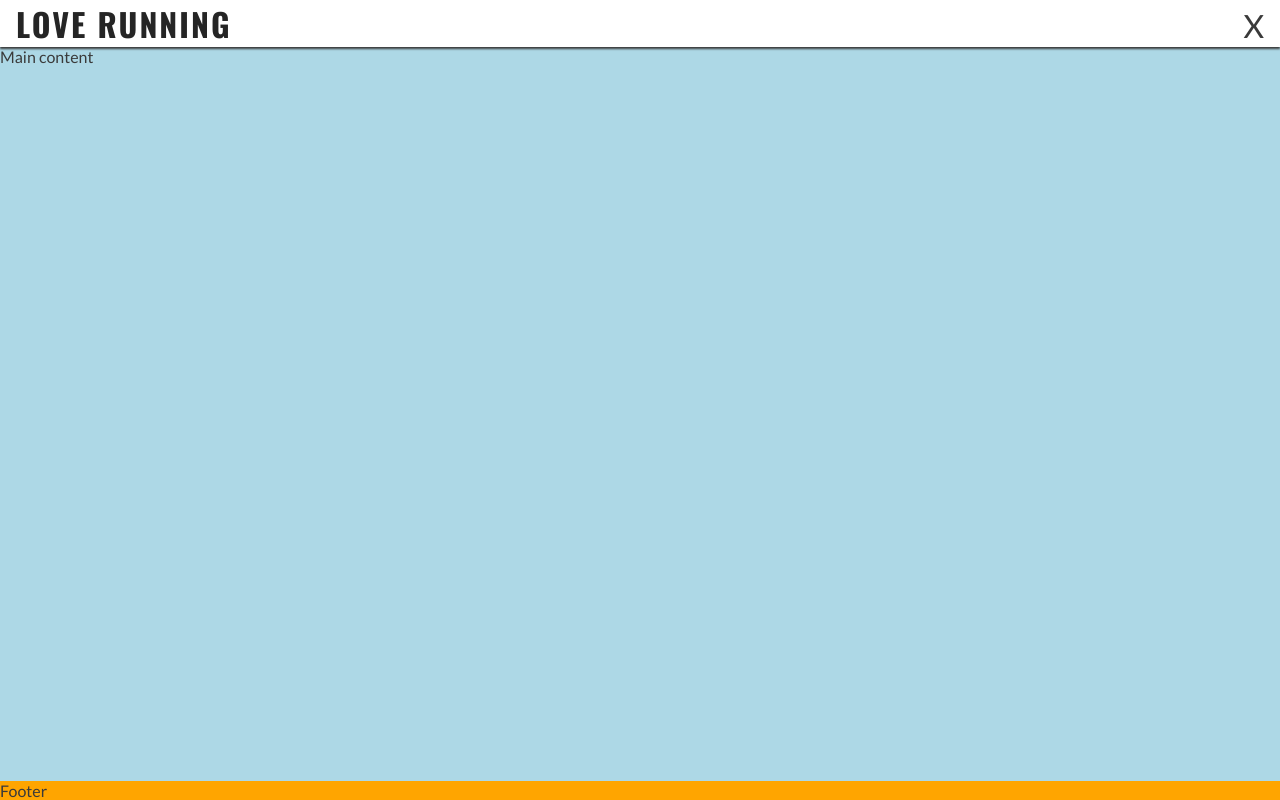
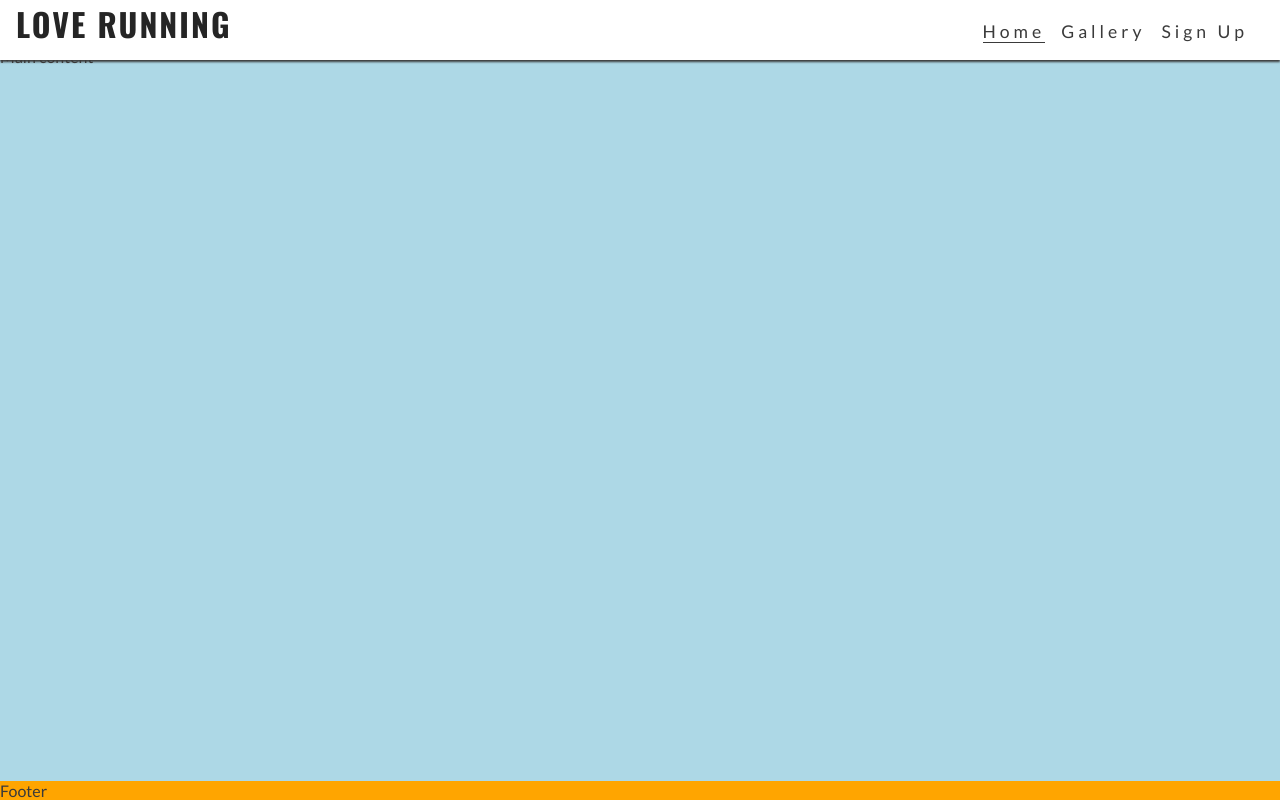
Before and after one commit to akashebaev-ux/love-running, a plain HTML site: page index.html in a window 1280 px wide. Drawn offline with nearby package versions, Linux system fonts and the light colour scheme.

Commit message:
"Display navbar items, hide toggle label"

```diff
--- a/assets/css/style.css
+++ b/assets/css/style.css
@@ -92,3 +92,23 @@ main {
 footer {
 background-color: orange;
 }
+/* Media query: tables and larger (768px and up)*/
+@media screen and (min-width:768px) {
+    /*Header*/
+    nav {
+        display: block;
+        position: relative;
+        box-shadow: none;
+        width: fit-content;
+        padding-right: 1rem;
+    }
+    #menu {
+        display: flex;
+    }
+    #menu > li {
+        padding-left: 1rem;
+    }
+    .nav-toggle-label {
+        display: none;
+    }
+}
```
